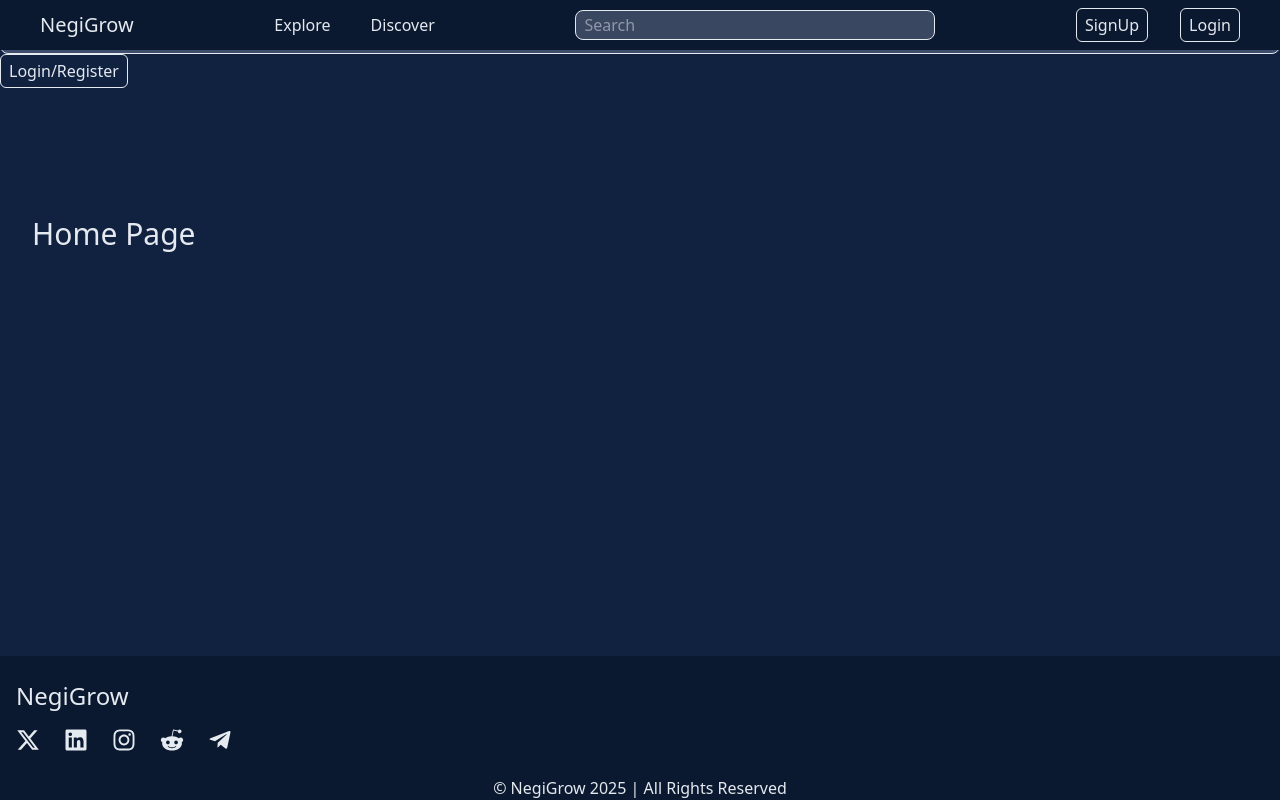
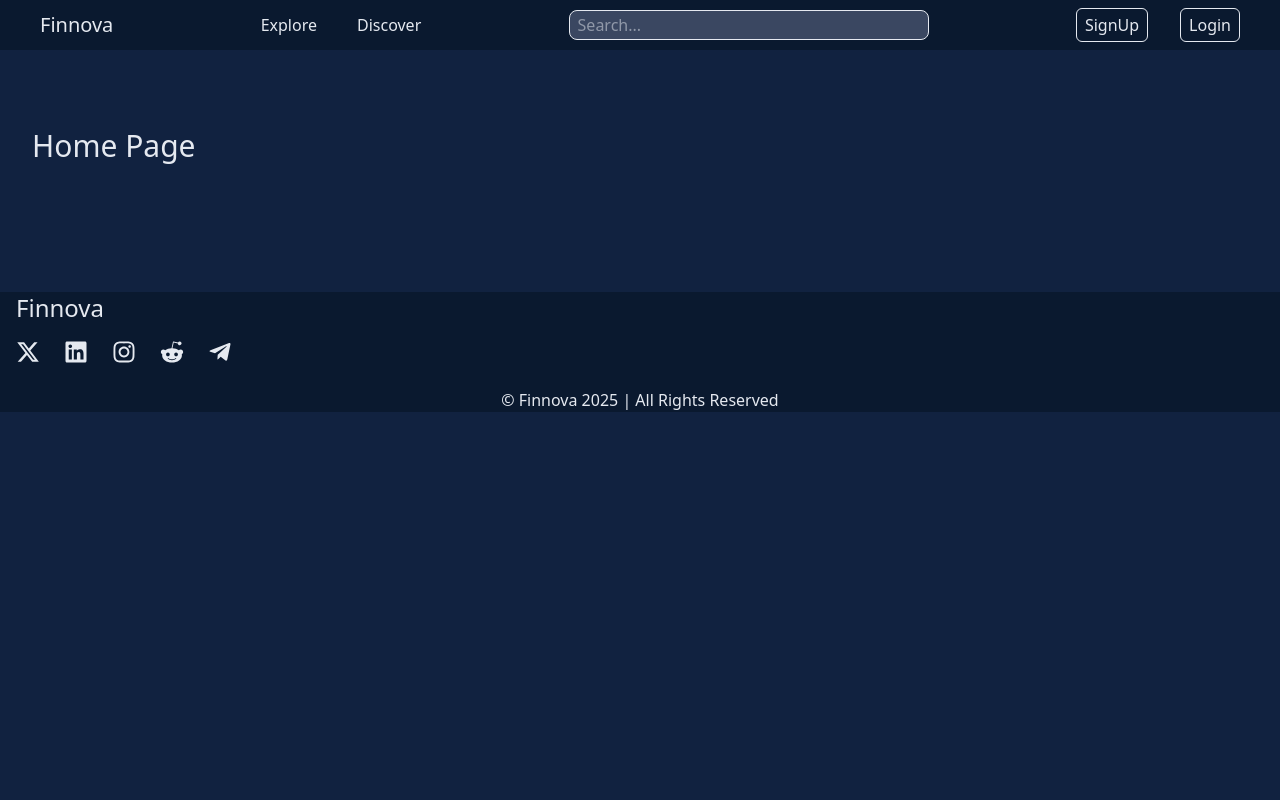
Before and after one commit to BhavyaOmar/innova, a React (Vite) app: page / in a window 1280 px wide. Built offline with nearby package versions, Linux system fonts and the light colour scheme.

Commit message:
Major UI

```diff
--- a/src/App.jsx
+++ b/src/App.jsx
@@ -7,7 +7,6 @@ import Footer from "./Components/Footer";
 const App = () => {
   return (
     <div>
-      <NavbarWelcome />
       <Navbar />
 
       <div className="my-32">
--- a/src/Components/Footer.jsx
+++ b/src/Components/Footer.jsx
@@ -7,10 +7,10 @@ import { FaTelegramPlane } from "react-icons/fa";
 
 const Footer = () => {
   return (
-    <div className="w-full px-4 bg2 fixed bottom-0">
+    <div className="w-full px-4 bg2">
       <div className="my-6">
         <div>
-          <a href="/"><h1 className="text-2xl my-4">NegiGrow</h1></a>
+          <a href="/"><h1 className="text-2xl my-4">Finnova</h1></a>
         </div>
 
         <div className="socials my-2">
@@ -25,7 +25,7 @@ const Footer = () => {
       </div>
 
       <div className="flex justify-center items-center">
-        <p>&copy; NegiGrow 2025 | All Rights Reserved</p>
+        <p>&copy; Finnova 2025 | All Rights Reserved</p>
       </div>
     </div>
   );
--- a/src/Components/Navbar.jsx
+++ b/src/Components/Navbar.jsx
@@ -6,7 +6,7 @@ const Navbar = () => {
   return (
     <div className='navbar flex w-full justify-between items-center px-10 py-2 fixed top-0 left-0'>
       <div className='justify-center'>
-        <a href="/" className='logo'><h1 className='text-xl'>NegiGrow</h1></a>
+        <a href="/" className='logo'><h1 className='text-xl'>Finnova</h1></a>
       </div>
 
       <div>
--- a/src/Components/SearchBar.jsx
+++ b/src/Components/SearchBar.jsx
@@ -1,10 +1,30 @@
-import React, { useState } from "react";
+import { useState, useRef, useEffect } from "react";
 import "../App.css";
 import names from "../jsonData/amc_names.json";
 
 const SearchBar = () => {
   const [query, setQuery] = useState("");
   const [filteredNames, setFilteredNames] = useState([]);
+  const modalRef = useRef(null);
+
+  useEffect(() => {
+    const handleClickOutside = (event) => {
+      if (modalRef.current && !modalRef.current.contains(event.target)) {
+        // setQuery("");
+        setFilteredNames([]);
+      }
+    };
+
+    if (query) {
+      document.addEventListener("mousedown", handleClickOutside);
+    } else {
+      document.removeEventListener("mousedown", handleClickOutside);
+    }
+
+    return () => {
+      document.removeEventListener("mousedown", handleClickOutside);
+    };
+  }, [query]);
 
   const updateInput = (e) => {
     const input = e.target.value;
@@ -21,23 +41,25 @@ const SearchBar = () => {
 
   return (
     <>
-      <div className="w-full">
+      <div className="w-full relative">
         <input
           type="text"
-          placeholder="Search"
+          placeholder="Search..."
           value={query}
           className="searchBar border w-full px-2 py-0.5 rounded-lg"
           onChange={updateInput}
         />
+      </div>
 
-        <ul>
+        {query.trim() && (
+        <ul ref={modalRef} className="absolute w-[29%] h-fit max-h-[500%] rounded-b-xl modal overflow-y-scroll">
           {filteredNames.map((name, index) => (
-            <li key={index} onClick={() => setQuery(name)}>
+            <li key={index} onClick={() => setQuery(name)} className="listItem px-4 my-1">
               {name}
             </li>
           ))}
         </ul>
-      </div>
+        )}
     </>
   );
 };
--- a/src/index.css
+++ b/src/index.css
@@ -38,6 +38,20 @@
     background-color: #a8b2d134;
 }
 
+/* Modal */
+
+.modal{
+    background-color: var(--bg-color);
+}
+
+.listItem{
+    cursor: pointer;
+}
+
+.listItem:hover{
+    background-color: var(--border-color);
+}
+
 /* Footer */
 
 .socials a:hover{
```
